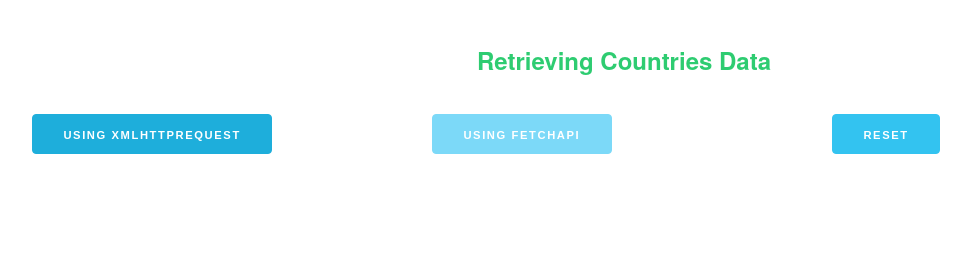
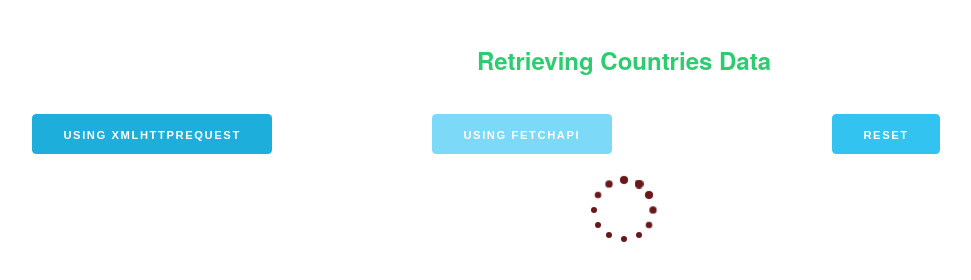
Before and after one commit to ravikiran-fullstack/Assignment-Day-2, a plain HTML site: page docs/index.html in a window 1280 px wide. Both pictures are taken after a click on the button "USING XMLHTTPREQUEST". Shown: the whole page, without its empty margins (16-987 px from the left). Drawn offline with Linux system fonts and the light colour scheme; no server answers.

Commit message:
Added Loading spinner while loading data

```diff
--- a/docs/fetch.js
+++ b/docs/fetch.js
@@ -1,9 +1,13 @@
 function retrieveCountriesDataFetch(){
   document.getElementById('xmlRequestButton').disabled = true;
+  document.getElementById('loadingSpinner').classList = 'lds-default u-center-block';
   const url = 'https://restcountries.eu/rest/v2/all';
 
   fetch(url)
     .then(res => res.json())
-    .then(data => {createCountriesDataTable(data)})
+    .then(data => {
+      document.getElementById('loadingSpinner').classList.remove('lds-default');
+      createCountriesDataTable(data)
+    })
     .catch(err => console.log(err));
 }
--- a/docs/index.html
+++ b/docs/index.html
@@ -21,13 +21,36 @@
   <div class="container">
     <div class="row">
       <div class="one-third column">
-        <button class="button button-primary" id="xmlRequestButton" onclick="retrieveCountriesDataXml()">Using XmlHTTPRequest</button>
+        <button class="button button-primary" id="xmlRequestButton" onclick="retrieveCountriesDataXml()">Using
+          XmlHTTPRequest</button>
       </div>
       <div class="one-third column">
-        <button class="button button-primary" id="fetchRequestButton" onclick="retrieveCountriesDataFetch()">Using FetchApi</button>
+        <button class="button button-primary" id="fetchRequestButton" onclick="retrieveCountriesDataFetch()">Using
+          FetchApi</button>
       </div>
       <div class="one-third column">
         <button class="button button-primary" onclick="resetCountriesData()">Reset</button>
+      </div>
+    </div>
+  </div>
+
+  <div class="container">
+    <div class="row">
+      <div class="twelve">
+        <div id="loadingSpinner">
+          <div></div>
+          <div></div>
+          <div></div>
+          <div></div>
+          <div></div>
+          <div></div>
+          <div></div>
+          <div></div>
+          <div></div>
+          <div></div>
+          <div></div>
+          <div></div>
+        </div>
       </div>
     </div>
   </div>
--- a/docs/style.css
+++ b/docs/style.css
@@ -50,3 +50,89 @@ th, td {
 tr:nth-child(even) {
   background-color: #f2f2f2;
 }
+
+
+/* Loading spinner CSS  */
+.lds-default {
+  display: inline-block;
+  position: relative;
+  width: 80px;
+  height: 80px;
+}
+.lds-default div {
+  position: absolute;
+  width: 6px;
+  height: 6px;
+  background: rgb(104, 24, 24);
+  border-radius: 50%;
+  animation: lds-default 1.2s linear infinite;
+  -webkit-animation:;
+}
+.lds-default div:nth-child(1) {
+  animation-delay: 0s;
+  top: 37px;
+  left: 66px;
+}
+.lds-default div:nth-child(2) {
+  animation-delay: -0.1s;
+  top: 22px;
+  left: 62px;
+}
+.lds-default div:nth-child(3) {
+  animation-delay: -0.2s;
+  top: 11px;
+  left: 52px;
+}
+.lds-default div:nth-child(4) {
+  animation-delay: -0.3s;
+  top: 7px;
+  left: 37px;
+}
+.lds-default div:nth-child(5) {
+  animation-delay: -0.4s;
+  top: 11px;
+  left: 22px;
+}
+.lds-default div:nth-child(6) {
+  animation-delay: -0.5s;
+  top: 22px;
+  left: 11px;
+}
+.lds-default div:nth-child(7) {
+  animation-delay: -0.6s;
+  top: 37px;
+  left: 7px;
+}
+.lds-default div:nth-child(8) {
+  animation-delay: -0.7s;
+  top: 52px;
+  left: 11px;
+}
+.lds-default div:nth-child(9) {
+  animation-delay: -0.8s;
+  top: 62px;
+  left: 22px;
+}
+.lds-default div:nth-child(10) {
+  animation-delay: -0.9s;
+  top: 66px;
+  left: 37px;
+}
+.lds-default div:nth-child(11) {
+  animation-delay: -1s;
+  top: 62px;
+  left: 52px;
+}
+.lds-default div:nth-child(12) {
+  animation-delay: -1.1s;
+  top: 52px;
+  left: 62px;
+}
+@keyframes lds-default {
+  0%, 20%, 80%, 100% {
+    transform: scale(1);
+  }
+  50% {
+    transform: scale(1.5);
+  }
+}
--- a/docs/xmlhttprequest.js
+++ b/docs/xmlhttprequest.js
@@ -1,5 +1,6 @@
 function retrieveCountriesDataXml() {
   document.getElementById('fetchRequestButton').disabled = true;
+  document.getElementById('loadingSpinner').classList = 'lds-default u-center-block';
   let req = new XMLHttpRequest(); // 1. Create a new XMLHttpRequest object
   let countriesData;
   req.open("GET", "https://restcountries.eu/rest/v2/all"); // 2. Initialize it: GET-request for the URL
@@ -14,6 +15,7 @@ function retrieveCountriesDataXml() {
       //console.log('response', JSON.parse(req.response));
       countriesData = JSON.parse(req.response);
       createCountriesDataTable(countriesData);
+      document.getElementById('loadingSpinner').classList.remove('lds-default');
       //console.log(`Done, got ${req.response.length} bytes`);
     }
   };
```
